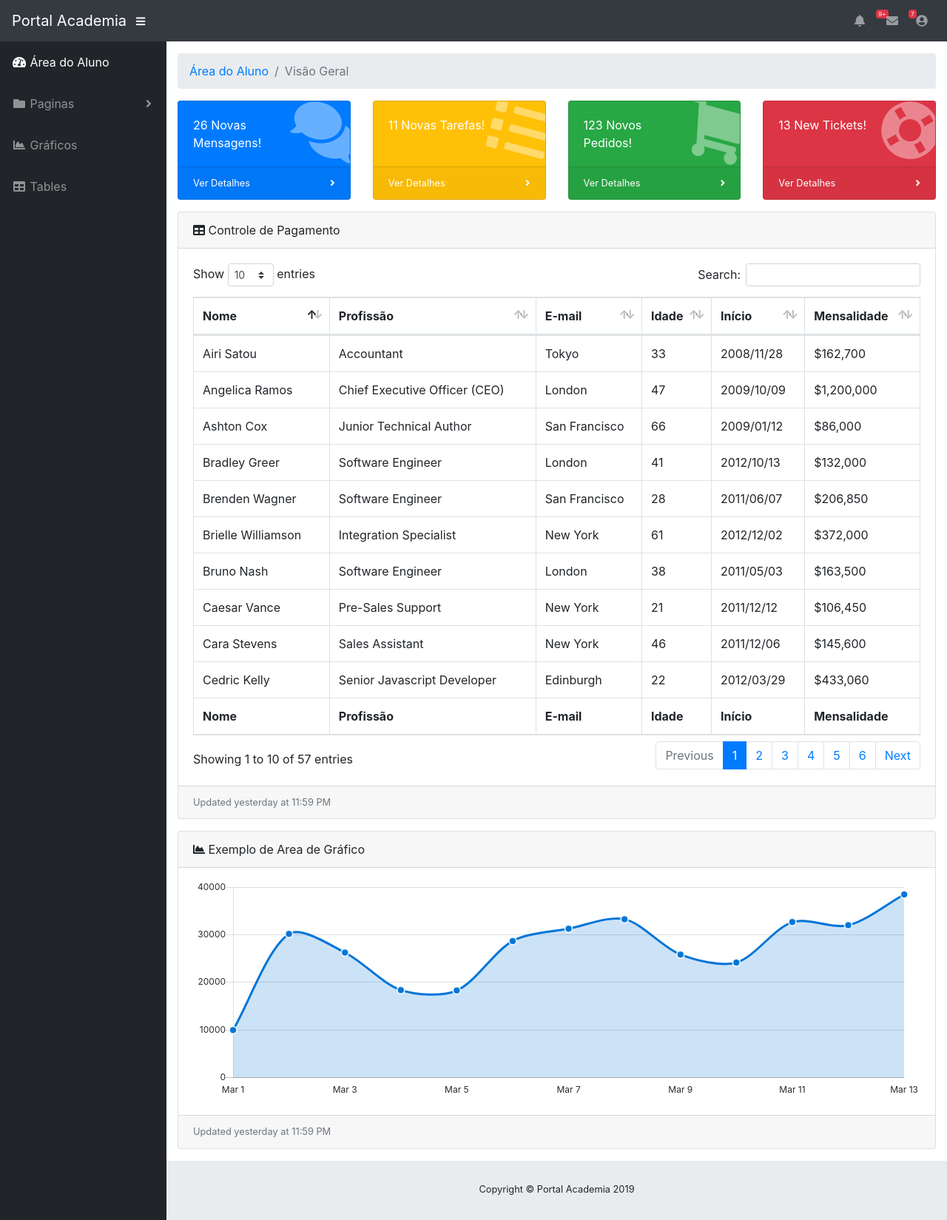
After one commit to yara13/Projeto_Academia, a PHP site: page /areaaluno.php in a window 1280 px wide. The commit adds this page. Shown: the whole page at 74% size. Run offline with PHP 8.4, Linux system fonts and the light colour scheme.

Commit message:
Criação da Área Aluno
criado a área do aluno e modificado as demais

```diff
--- /dev/null
+++ b/areaaluno.php
@@ -0,0 +1,126 @@
+<!DOCTYPE html>
+<html lang="en">
+
+<?php include 'template/head_aluno.php'; ?>
+
+<body id="page-top">
+
+  <?php include 'template/cabecalho_aluno.php'; ?>
+
+    <div id="wrapper">
+
+      <?php include 'template/menu-lateral_aluno.php'; ?>
+
+        <div id="content-wrapper">
+            <div class="container-fluid">
+ <!-- Incluir o código acima no incio de todas as páginas-->
+
+                <!-- Menu para editar conforme a página-->
+                <ol class="breadcrumb">
+                    <li class="breadcrumb-item">
+                        <a href="#">Área do Aluno</a>
+                    </li>
+                    <li class="breadcrumb-item active">Visão Geral</li>
+                </ol>
+
+                <!-- Icon Cards-->
+                <div class="row">
+                    <div class="col-xl-3 col-sm-6 mb-3">
+                        <div class="card text-white bg-primary o-hidden h-100">
+                            <div class="card-body">
+                                <div class="card-body-icon">
+                                    <i class="fas fa-fw fa-comments"></i>
+                                </div>
+                                <div class="mr-5">26 Novas Mensagens!</div>
+                            </div>
+                            <a class="card-footer text-white clearfix small z-1" href="#">
+                                <span class="float-left">Ver Detalhes</span>
+                                <span class="float-right">
+                                    <i class="fas fa-angle-right"></i>
+                                </span>
+                            </a>
+                        </div>
+                    </div>
+                    <div class="col-xl-3 col-sm-6 mb-3">
+                        <div class="card text-white bg-warning o-hidden h-100">
+                            <div class="card-body">
+                                <div class="card-body-icon">
+                                    <i class="fas fa-fw fa-list"></i>
+                                </div>
+                                <div class="mr-5">11 Novas Tarefas!</div>
+                            </div>
+                            <a class="card-footer text-white clearfix small z-1" href="#">
+                                <span class="float-left">Ver Detalhes</span>
+                                <span class="float-right">
+                                    <i class="fas fa-angle-right"></i>
+                                </span>
+                            </a>
+                        </div>
+                    </div>
+                    <div class="col-xl-3 col-sm-6 mb-3">
+                        <div class="card text-white bg-success o-hidden h-100">
+                            <div class="card-body">
+                                <div class="card-body-icon">
+                                    <i class="fas fa-fw fa-shopping-cart"></i>
+                                </div>
+                                <div class="mr-5">123 Novos Pedidos!</div>
+                            </div>
+                            <a class="card-footer text-white clearfix small z-1" href="#">
+                                <span class="float-left">Ver Detalhes</span>
+                                <span class="float-right">
+                                    <i class="fas fa-angle-right"></i>
+                                </span>
+                            </a>
+                        </div>
+                    </div>
+                    <div class="col-xl-3 col-sm-6 mb-3">
+                        <div class="card text-white bg-danger o-hidden h-100">
+                            <div class="card-body">
+                                <div class="card-body-icon">
+                                    <i class="fas fa-fw fa-life-ring"></i>
+                                </div>
+                                <div class="mr-5">13 New Tickets!</div>
+                            </div>
+                            <a class="card-footer text-white clearfix small z-1" href="#">
+                                <span class="float-left">Ver Detalhes</span>
+                                <span class="float-right">
+                                    <i class="fas fa-angle-right"></i>
+                                </span>
+                            </a>
+                        </div>
+                    </div>
+                </div>
+
+                <!-- DataTables Example -->
+                <div class="card mb-3">
+                    <div class="card-header">
+                        <i class="fas fa-table"></i>
+                        Controle de Pagamento
+                    </div>
+                    <div class="card-body">
+                        <div class="table-responsive">
+
+                            <table class="table table-bordered" id="dataTable" width="100%" cellspacing="0">
+                                <?php include 'template/carrega-table.php' ?>
+                            </table>
+                        </div>
+                    </div>
+                    <div class="card-footer small text-muted">Updated yesterday at 11:59 PM</div>
+                </div>
+
+                <!-- Area Chart Example-->
+                <div class="card mb-3">
+                    <div class="card-header">
+                        <i class="fas fa-chart-area"></i>
+                    Exemplo de Area de Gráfico</div>
+                    <div class="card-body">
+                        <canvas id="myAreaChart" width="100%" height="30"></canvas>
+                    </div>
+                    <div class="card-footer small text-muted">Updated yesterday at 11:59 PM</div>
+                </div>
+
+  <!-- /.content-wrapper -->
+  <!-- Incluir esse código em todas as paginas apos o fim do conteúdo -->
+  <?php include 'template/rodape.php'; ?>
+  <?php include 'template/includes.php'; ?>
+  </html>
--- a/forgot-password.php
+++ b/forgot-password.php
@@ -27,7 +27,7 @@
       <div class="card-body">
         <div class="text-center mb-4">
           <h4>Esqueceu sua senha?</h4>
-          <p>Enter your email address and we will send you instructions on how to reset your password.</p>
+          <p>Digite seu endereço de e-mail e enviaremos instruções sobre como redefinir sua senha.</p>
         </div>
         <form>
           <div class="form-group">
@@ -36,10 +36,10 @@
               <label for="inputEmail">Digite seu email</label>
             </div>
           </div>
-          <a class="btn btn-primary btn-block" href="login.php">Resetar Senha</a>
+          <a class="btn btn-primary btn-block" href="login.php">Recuperar Senha</a>
         </form>
+        <br>
         <div class="text-center">
-          <a class="d-block small mt-3" href="register.php">Registrar uma Conta</a>
           <a class="d-block small" href="login.php">Página de Login</a>
         </div>
       </div>
--- a/login.php
+++ b/login.php
@@ -29,7 +29,7 @@
           <div class="form-group">
             <div class="form-label-group">
               <input type="email" id="inputEmail" class="form-control" placeholder="Email" required="required" autofocus="autofocus">
-              <label for="inputEmail">Email</label>
+              <label for="inputEmail">CPF</label>
             </div>
           </div>
           <div class="form-group">
@@ -46,10 +46,10 @@
               </label>
             </div>
           </div>
-          <a class="btn btn-primary btn-block" href="index.php">Login</a>
+          <a class="btn btn-primary btn-block" href="areaaluno.php">Logar Aluno</a>
+           <a class="btn btn-primary btn-block" href="index.php">Logar Administrador</a>
         </form>
         <div class="text-center">
-          <a class="d-block small mt-3" href="register.php">Registrar uma Conta</a>
           <a class="d-block small" href="forgot-password.php">Esqueceu sua Senha?</a>
         </div>
       </div>
--- /dev/null
+++ b/template/cabecalho_aluno.php
@@ -0,0 +1,58 @@
+<?php
+echo "
+<nav class='navbar navbar-expand navbar-dark bg-dark static-top'>
+
+    <a class='navbar-brand mr-1' href='index.php'>Portal Academia</a>
+
+    <button class='btn btn-link btn-sm text-white order-1 order-sm-0' id='sidebarToggle' href='#'>
+      <i class='fas fa-bars'></i>
+    </button>
+
+    <!-- Navbar Search -->
+    <form class='d-none d-md-inline-block form-inline ml-auto mr-0 mr-md-3 my-2 my-md-0'>
+
+    </form>
+
+    <!-- Navbar -->
+    <ul class='navbar-nav ml-auto ml-md-0'>
+      <li class='nav-item dropdown no-arrow mx-1'>
+        <a class='nav-link dropdown-toggle' href='#' id='alertsDropdown' role='button' data-toggle='dropdown' aria-haspopup='true' aria-expanded='false'>
+          <i class='fas fa-bell fa-fw'></i>
+          <span class='badge badge-danger'>9+</span>
+        </a>
+        <div class='dropdown-menu dropdown-menu-right' aria-labelledby='alertsDropdown'>
+          <a class='dropdown-item' href='#'>Ação</a>
+          <a class='dropdown-item' href='#'>Outra Ação</a>
+          <div class='dropdown-divider'></div>
+          <a class='dropdown-item' href='#'>Alguma coisa</a>
+        </div>
+      </li>
+      <li class='nav-item dropdown no-arrow mx-1'>
+        <a class='nav-link dropdown-toggle' href='#' id='messagesDropdown' role='button' data-toggle='dropdown' aria-haspopup='true' aria-expanded='false'>
+          <i class='fas fa-envelope fa-fw'></i>
+          <span class='badge badge-danger'>7</span>
+        </a>
+        <div class='dropdown-menu dropdown-menu-right' aria-labelledby='messagesDropdown'>
+          <a class='dropdown-item' href='#'>Ação</a>
+          <a class='dropdown-item' href='#'>Outra Ação</a>
+          <div class='dropdown-divider'></div>
+          <a class='dropdown-item' href='#'>Alguma coisa</a>
+        </div>
+      </li>
+      <li class='nav-item dropdown no-arrow'>
+        <a class='nav-link dropdown-toggle' href='#' id='userDropdown' role='button' data-toggle='dropdown' aria-haspopup='true' aria-expanded='false'>
+          <i class='fas fa-user-circle fa-fw'></i>
+        </a>
+        <div class='dropdown-menu dropdown-menu-right' aria-labelledby='userDropdown'>
+          <a class='dropdown-item' href='#'>Configuração</a>
+          <a class='dropdown-item' href='#'>Activity Log</a>
+          <div class='dropdown-divider'></div>
+          <a class='dropdown-item' href='#' data-toggle='modal' data-target='#logoutModal'>Logout</a>
+        </div>
+      </li>
+    </ul>
+
+  </nav>
+";
+
+?>
--- /dev/null
+++ b/template/head_aluno.php
@@ -0,0 +1,23 @@
+<?php
+echo "
+<head>
+
+  <meta charset='utf-8'>
+  <meta http-equiv='X-UA-Compatible' content='IE=edge'>
+  <meta name='viewport' content='width=device-width, initial-scale=1, shrink-to-fit=no'>
+  <meta name='description' content=''>
+  <meta name='author' content=''>
+
+  <title>SB Admin - Dashboard</title>
+
+  <!-- Custom fonts for this template-->
+  <link href='vendor/fontawesome-free/css/all.min.css' rel='stylesheet' type='text/css'>
+
+  <!-- Page level plugin CSS-->
+  <link href='vendor/datatables/dataTables.bootstrap4.css' rel='stylesheet'>
+
+  <!-- Custom styles for this template-->
+  <link href='css/sb-admin.css' rel='stylesheet'>
+
+</head>";
+?>
--- a/template/menu-lateral.php
+++ b/template/menu-lateral_aluno.php
@@ -2,9 +2,9 @@
 echo " <!-- Sidebar -->
     <ul class='sidebar navbar-nav'>
       <li class='nav-item active'>
-        <a class='nav-link' href='index.php'>
+        <a class='nav-link' href='areaaluno.php'>
           <i class='fas fa-fw fa-tachometer-alt'></i>
-          <span>Dashboard</span>
+          <span>Área do Aluno</span>
         </a>
       </li>
       <li class='nav-item dropdown'>
@@ -16,20 +16,18 @@ echo " <!-- Sidebar -->
         <div class='dropdown-menu' aria-labelledby='pagesDropdown'>
           <h6 class='dropdown-header'>Telas de Login:</h6>
           <a class='dropdown-item' href='login.php'>Login</a>
-          <a class='dropdown-item' href='register.php'>Cadastro</a>
+
           <a class='dropdown-item' href='forgot-password.php'>Esqueci Senha</a>
           <div class='dropdown-divider'></div>
           <h6 class='dropdown-header'>Outras páginas:</h6>
           <a class='dropdown-item' href='fmedidas.php'>Ficha de Medidas</a>
           <a class='dropdown-item' href='ftreino.php'>Ficha de Treino</a>
-          <a class='dropdown-item' href='404.php'>Página 404</a>
-          <a class='dropdown-item' href='blank.php'>Pagina vázia</a>
         </div>
       </li>
       <li class='nav-item'>
         <a class='nav-link' href='charts.php'>
           <i class='fas fa-fw fa-chart-area'></i>
-          <span>Grágicos</span></a>
+          <span>Gráficos</span></a>
       </li>
       <li class='nav-item'>
         <a class='nav-link' href='tables.php'>
--- a/teste.php
+++ b/teste.php
@@ -26,10 +26,10 @@ echo "<thead>
 
         <div class='btn-group'>
             <button class='btn btn-secondary btn-sm dropdown-toggle' type='button' data-toggle='dropdown' aria-haspopup='true' aria-expanded='false'>
-              Banco
+              2
             </button>
             <div class='dropdown-menu'>
-              ...
+              3
             </div>
           </div>
 
```
Also changed, not shown: register.php (+4 -3 lines).
